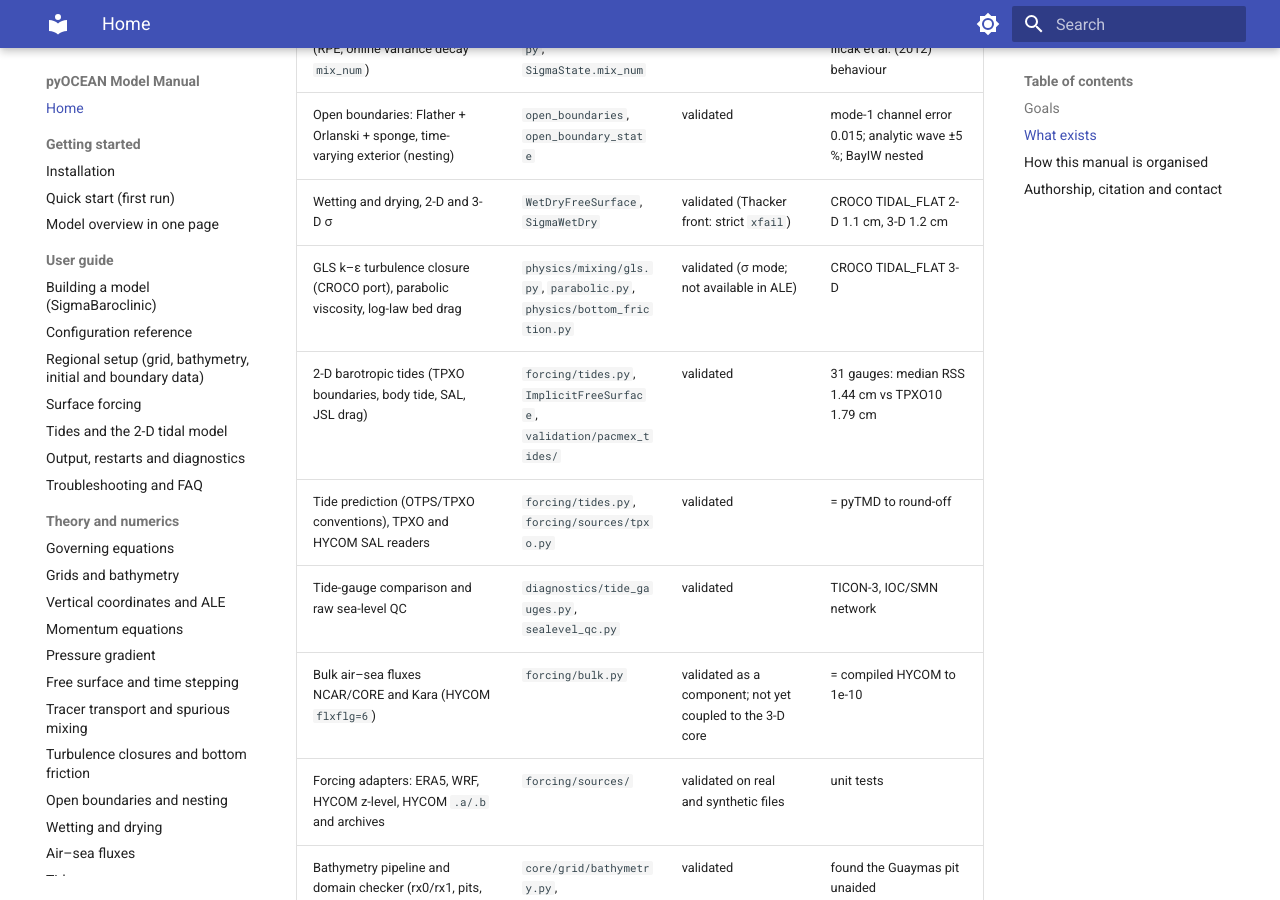
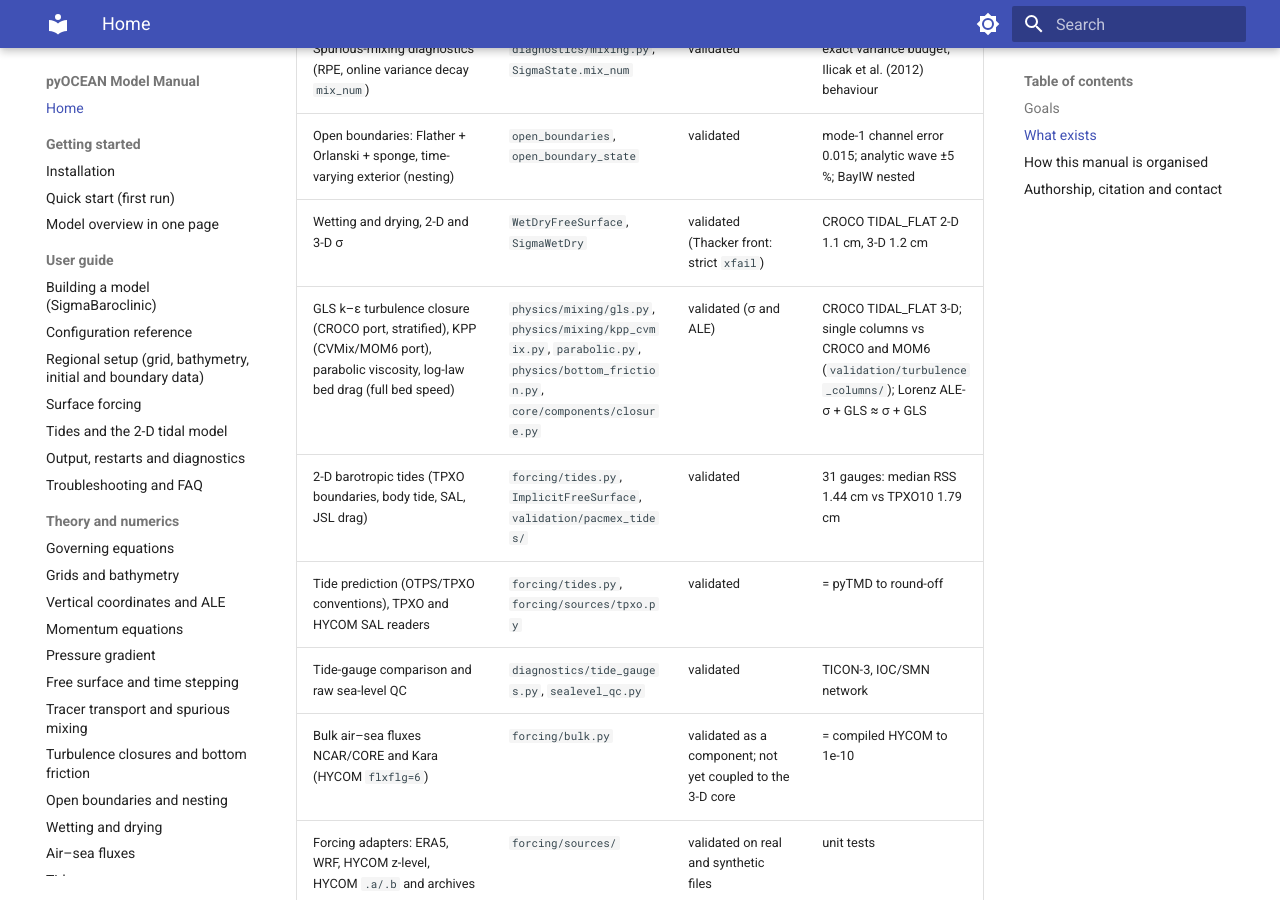
Before and after one commit to Estebanovich/pyOCEAN, an MkDocs documentation site: the page built from docs/manual/index.md, in a window 1280 px wide and 900 px high, scrolled down 1746 px. Built offline with MkDocs 1.6.1 and Material for MkDocs 9.7.7, drawn with Linux system fonts in a browser that asks for light colours.

Commit message:
N3 task 11: manual index lists GLS/KPP/log-law drag as available in ALE
Co-Authored-By: Claude Opus 5.5 <noreply@anthropic.com>
Claude-Session: https://claude.ai/code/session_01DapNDveddxQLd53ugW9ton

```diff
--- a/docs/manual/index.md
+++ b/docs/manual/index.md
@@ -51,7 +51,7 @@ result documented; **experimental** = implemented and unit-tested, validation pa
 | Spurious-mixing diagnostics (RPE, online variance decay `mix_num`) | `diagnostics/mixing.py`, `SigmaState.mix_num` | validated | exact variance budget; Ilicak et al. (2012) behaviour |
 | Open boundaries: Flather + Orlanski + sponge, time-varying exterior (nesting) | `open_boundaries`, `open_boundary_state` | validated | mode-1 channel error 0.015; analytic wave ±5 %; BayIW nested |
 | Wetting and drying, 2-D and 3-D σ | `WetDryFreeSurface`, `SigmaWetDry` | validated (Thacker front: strict `xfail`) | CROCO TIDAL_FLAT 2-D 1.1 cm, 3-D 1.2 cm |
-| GLS k–ε turbulence closure (CROCO port), parabolic viscosity, log-law bed drag | `physics/mixing/gls.py`, `parabolic.py`, `physics/bottom_friction.py` | validated (σ mode; not available in ALE) | CROCO TIDAL_FLAT 3-D |
+| GLS k–ε turbulence closure (CROCO port, stratified), KPP (CVMix/MOM6 port), parabolic viscosity, log-law bed drag (full bed speed) | `physics/mixing/gls.py`, `physics/mixing/kpp_cvmix.py`, `parabolic.py`, `physics/bottom_friction.py`, `core/components/closure.py` | validated (σ and ALE) | CROCO TIDAL_FLAT 3-D; single columns vs CROCO and MOM6 (`validation/turbulence_columns/`); Lorenz ALE-σ + GLS ≈ σ + GLS |
 | 2-D barotropic tides (TPXO boundaries, body tide, SAL, JSL drag) | `forcing/tides.py`, `ImplicitFreeSurface`, `validation/pacmex_tides/` | validated | 31 gauges: median RSS 1.44 cm vs TPXO10 1.79 cm |
 | Tide prediction (OTPS/TPXO conventions), TPXO and HYCOM SAL readers | `forcing/tides.py`, `forcing/sources/tpxo.py` | validated | = pyTMD to round-off |
 | Tide-gauge comparison and raw sea-level QC | `diagnostics/tide_gauges.py`, `sealevel_qc.py` | validated | TICON-3, IOC/SMN network |
```
